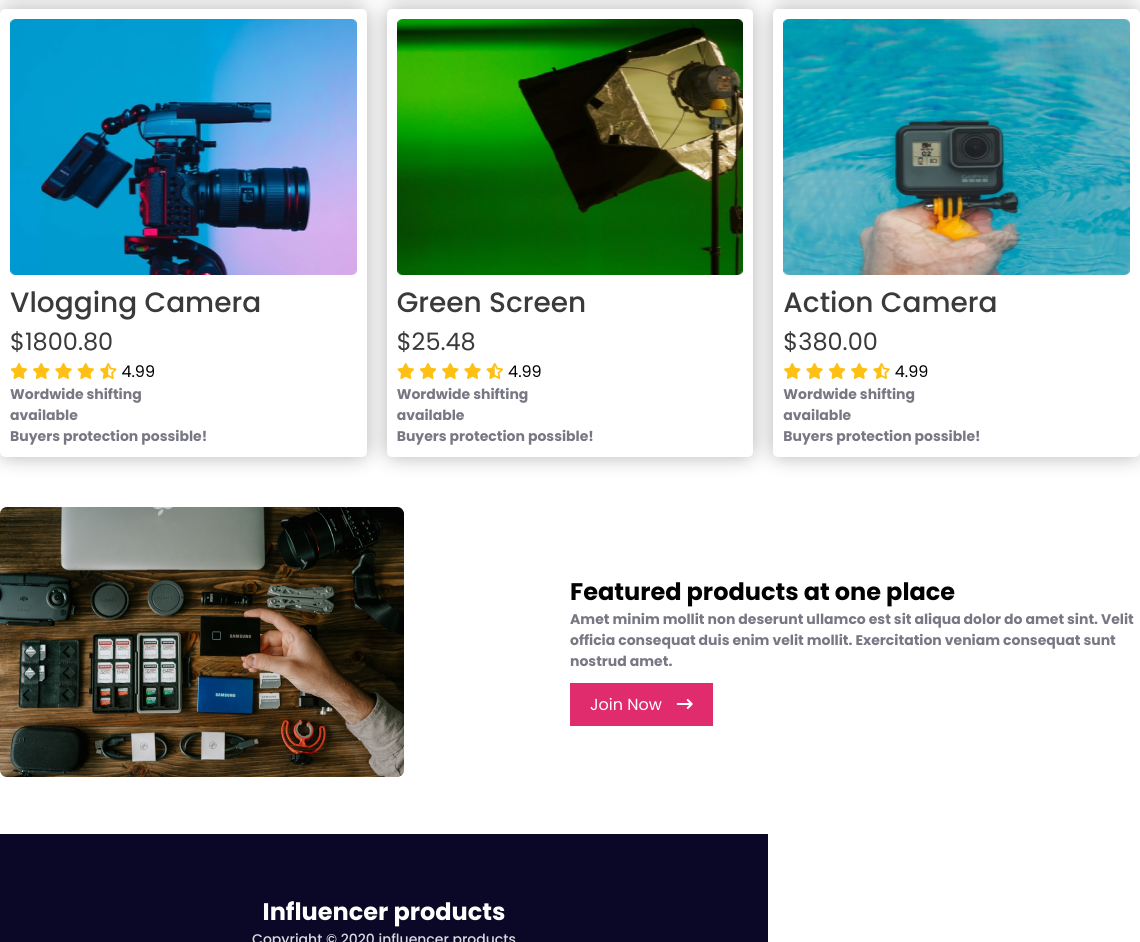
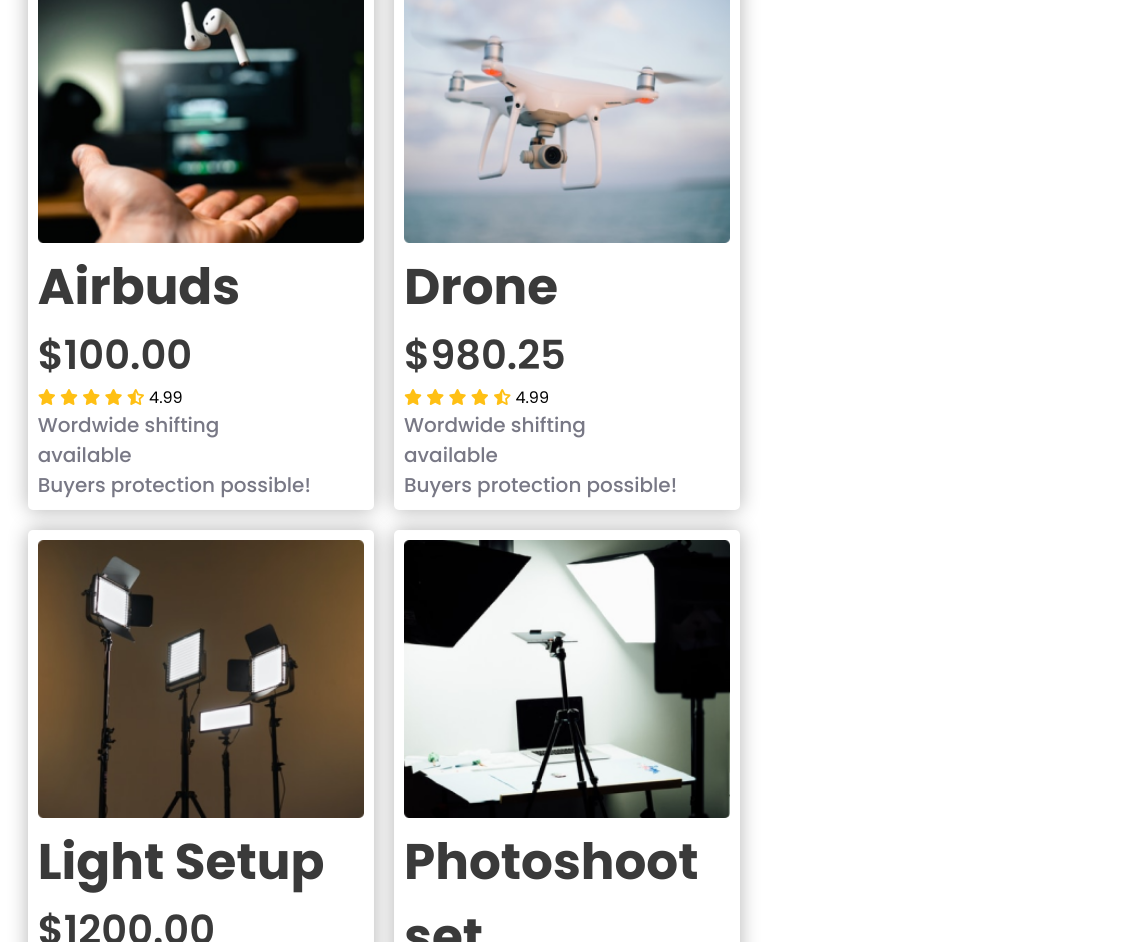
Before and after one commit to Sk-Monir/Influencer-Gear-Html-Css-Responsive, a plain HTML site: page index.html in a window 768 px wide. Shown: the part 1858-2800 px from the top of the page, 1140 px wide, since content can reach past the window. Drawn offline with Linux system fonts and the light colour scheme.

Commit message:
update Finish

```diff
--- a/css/style.css
+++ b/css/style.css
@@ -164,6 +164,7 @@ footer{
     background-color: #0A0826;
     color:#fff;
     padding:60px 0;
+    margin: 0 auto;
 
 }
 footer p{
@@ -249,5 +250,69 @@ footer i:hover{
 
 
 }
+@media screen and (min-width:668.1px ) and (max-width:992px){
+    .container{
+        width: 98%;
+        margin: 0 auto;
+    }
+    .row{
+        flex-direction: column;
+    }
+    header .row{
+        flex-direction: row;
+        align-items: center;
+    }
+    header .menu{
+        display: none;
+    }
+    .responsive_icon{
+        display: inline-block;
+        font-size: 30px;
+    }
 
+    #banner_sec .row{
+        flex-direction: column-reverse;
+    }
+    .banner_info{
+        text-align: center;
+    }
+    #logo_sec .logo_section{
+        flex-direction: column;
+        align-items: center;
+    }
+    .products{
+        display: grid;
+        grid-template-columns: repeat(2,1fr);
+        gap: 20px;
+        margin-top: 50px;
+        padding: 0 20px;
+    }
+    .product img{
+        width: 100%;
+        height: auto;
+    }
+    .product_detail h2{
+        font-size: 50px;
+        font-weight: 700;
+    }
+    .product_detail h3{
+        font-size: 40px;
+        font-weight: 600;
+    }
+    .product_detail p{
+        font-size: 20px;
+        font-weight: 500;
+    }
+    .newProduct_content{
+        display: flex;
+        flex-direction: column-reverse;
+        align-items: center;
+    }
+    .newProduct_content .newProduct_info{
+        text-align: center;
+        padding: 20px;
+    }
+
+
+}
 /* Responsive css End  */
```
